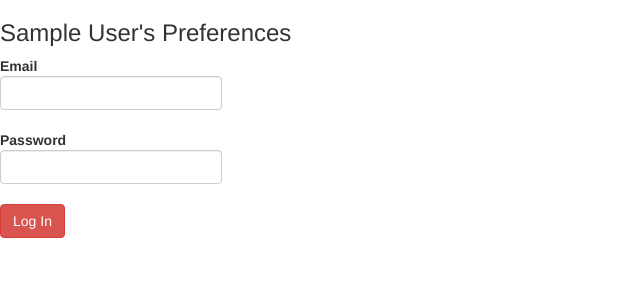
After one commit to ameeli/wanda, a Flask app: page /preferences in a window 1280 px wide. The commit adds this page. Shown: the top 300 px of the page, without its empty margins (0-640 px from the left). Run offline with Flask 2, Linux system fonts and the light colour scheme; the visitor is signed in with stand-in values (Sample User, id 1); some libraries are stand-ins or nearby versions.

Commit message:
Added preferences route and template.

```diff
--- a/server.py
+++ b/server.py
@@ -25,7 +25,7 @@ def display_homepage():
     """Display homepage to user."""
 
     # check if user is logged in
-    if 'email' not in session:
+    if 'fname' not in session:
         return render_template("homepage.html")
 
     else:
@@ -62,12 +62,16 @@ def add_user():
     db.session.add(user)
     db.session.commit()
 
-    flash('Wanda welcomes you! Please log in to your new account.')
+    flash('Wanda welcomes you! Please set up your preferences.')
+
+    # add user's first name and user_id to session
+    session['fname'] = fname
+    session['user_id'] = user.id
 
     # send confirmation text to user's mobile using Twilio
     send_welcome_text(mobile)
 
-    return redirect('/login') # edit redirect to profile page
+    return redirect('/preferences') # edit redirect to profile page
 
 
 @app.route('/login', methods=['GET'])
@@ -84,18 +88,34 @@ def login_user():
     email = request.form['email']
     password = request.form['password']
 
-    user = User.query.filter(User.email==email).one()
+    user = User.query.filter(User.email==email).first()
 
+    # if user email is in db and password matches
     if user and user.password == password:
-        # add email and password to session
-        session['email'] = email
+        # add user's first name and user_id to session
         session['fname'] = user.fname
+        session['user_id'] = user.user_id
 
-        return redirect('/') # edit redirect to profile page
+        return redirect('/')
 
     else:
         flash('Your email or password was incorrect. Please try again.')
         return redirect('/login')
+
+
+@app.route('/preferences')
+def show_preferences():
+    """Shows user's current preferences and gives option to update."""
+
+    return render_template("preferences.html",
+                            fname=session['fname'])
+
+
+@app.route('/preferences', methods=['POST'])
+def update_preferences():
+    """Adds user's time window preferences to time_windows table in db."""
+
+
 
 
 # this route is an example from Twilio of how to respond to a user text
--- /dev/null
+++ b/templates/preferences.html
@@ -0,0 +1,31 @@
+{% extends 'base.html' %}
+
+{% block title %}Wanda Preferences{% endblock %}
+
+{% block content %}
+
+  <h3>{{ fname }}'s Preferences</h3>
+
+    <form action="/preferences" method="POST">
+
+        <div class="form-group">
+            <label>
+                Email
+                <input type="email" name="email" class="form-control">
+            </label>
+          </div>
+
+          <div class="form-group">
+            <label>
+              Password
+              <input type="password" name="password" class="form-control">
+            </label>
+          </div>
+
+          <div class="form-group">
+            <input type="submit" value="Log In" class="btn btn-danger">
+          </div>
+
+      </form>
+
+{% endblock %}
```
Also changed, not shown: templates/profile_overview.html (+6 -2 lines).
